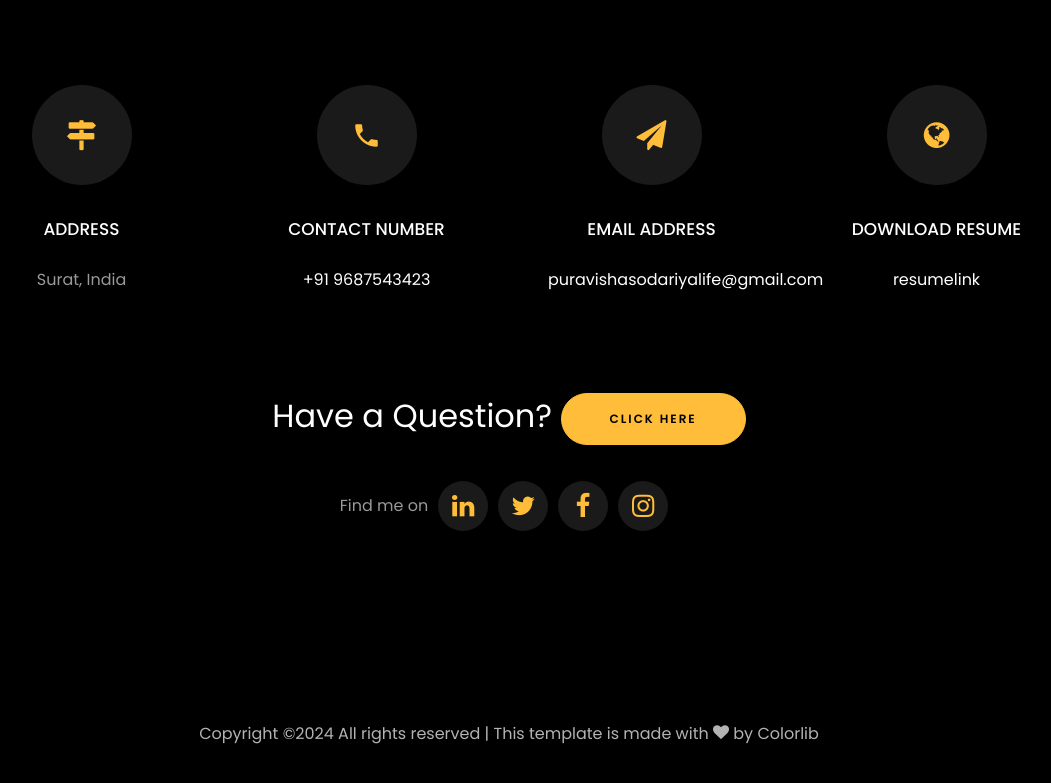
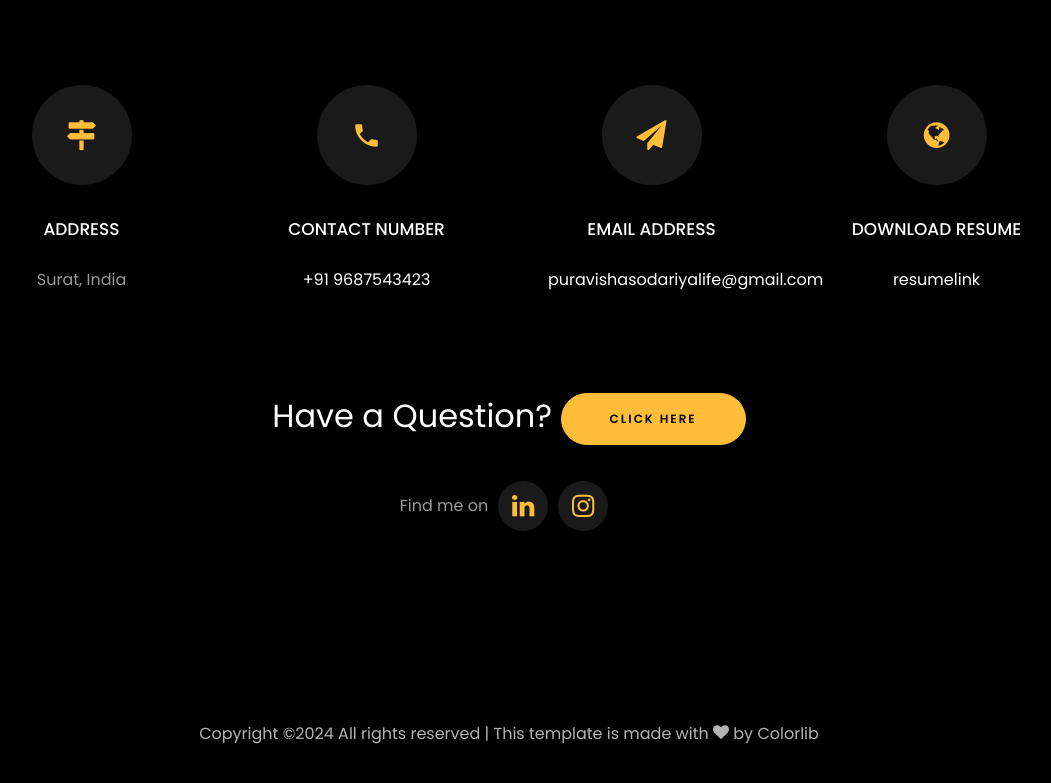
Before and after one commit to Puravish08/Portfoliyo, a plain HTML site: page index.html in a window 1280 px wide. Shown: the part 3785-4568 px from the top of the page, without its empty margins (131-1182 px from the left). Drawn offline with Linux system fonts and the light colour scheme; animation ran at ten frames a second; files whose address does not match are found by name.

Commit message:
Update index.html

```diff
--- a/index.html
+++ b/index.html
@@ -226,7 +226,7 @@
 										<p><span class="title-s">Name: </span> <span>Puravish Asodariya</span></p>
 										<p><span class="title-s">Job Role: </span> <span>Mobile App Developer</span></p>
 										<p><span class="title-s">Experience: </span> <span>2 Year</span></p>
-										<p><span class="title-s">Address: </span> <span>Surat, India</span></p>
+							   			<p><span class="title-s">Address: </span> <span>Surat, India</span></p>
 									  </div>
 									</div>
 								  </div>
@@ -593,10 +593,10 @@
 				<br>
 					<ul class="ftco-footer-social list-unstyled d-flex justify-content-center align-items-center mb-0">
 					  <li class="ftco-animate normal-txt">Find me on  </li>
-					  <!-- <li class="ftco-animate"><a href="https://www.youtube.com/@RishabhMishraOfficial"><span class="icon-youtube"></span></a></li> -->
+<!-- 					  <li class="ftco-animate"><a href="https://www.youtube.com/@RishabhMishraOfficial"><span class="icon-youtube"></span></a></li> -->
 					  <li class="ftco-animate"><a href="https://www.linkedin.com/in/puravish-asodariya-0a73a1264/"><span class="icon-linkedin"></span></a></li>
-					  <li class="ftco-animate"><a href="https://twitter.com/rishabhnmishra"><span class="icon-twitter"></span></a></li>
-					  <li class="ftco-animate"><a href="https://twitter.com/rishabhnmishra"><span class="icon-facebook"></span></a></li>
+<!-- 					  <li class="ftco-animate"><a href="https://twitter.com/rishabhnmishra"><span class="icon-twitter"></span></a></li> -->
+<!-- 					  <li class="ftco-animate"><a href="https://twitter.com/rishabhnmishra"><span class="icon-facebook"></span></a></li> -->
 				      <li class="ftco-animate"><a href="https://www.instagram.com/rishabhnmishra/"><span class="icon-instagram"></span></a></li>
 					</ul>
 				<br>
```
